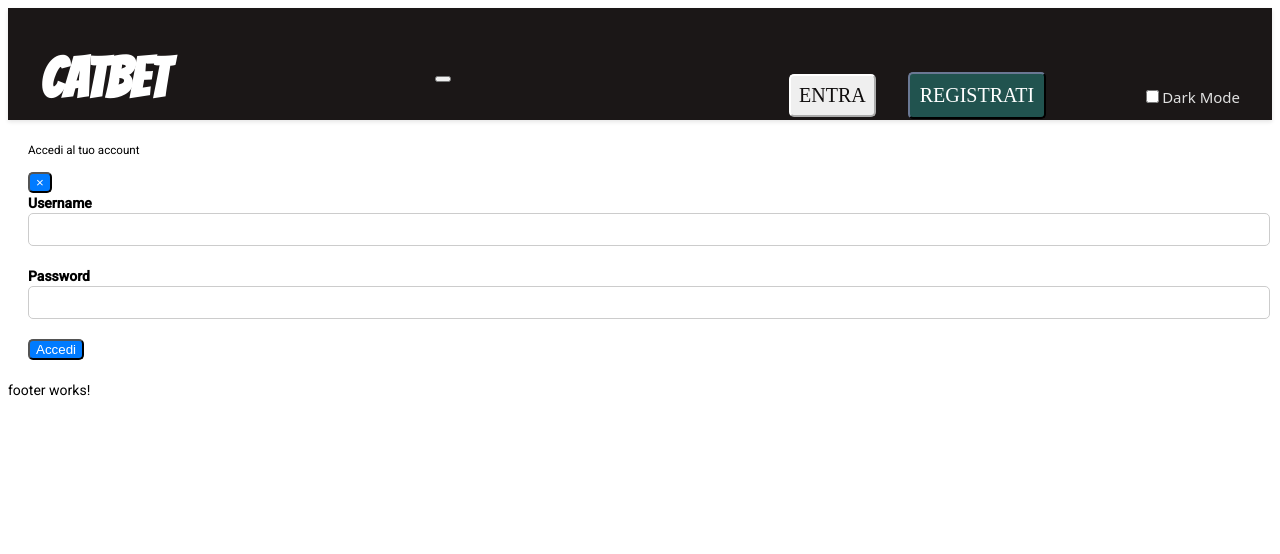
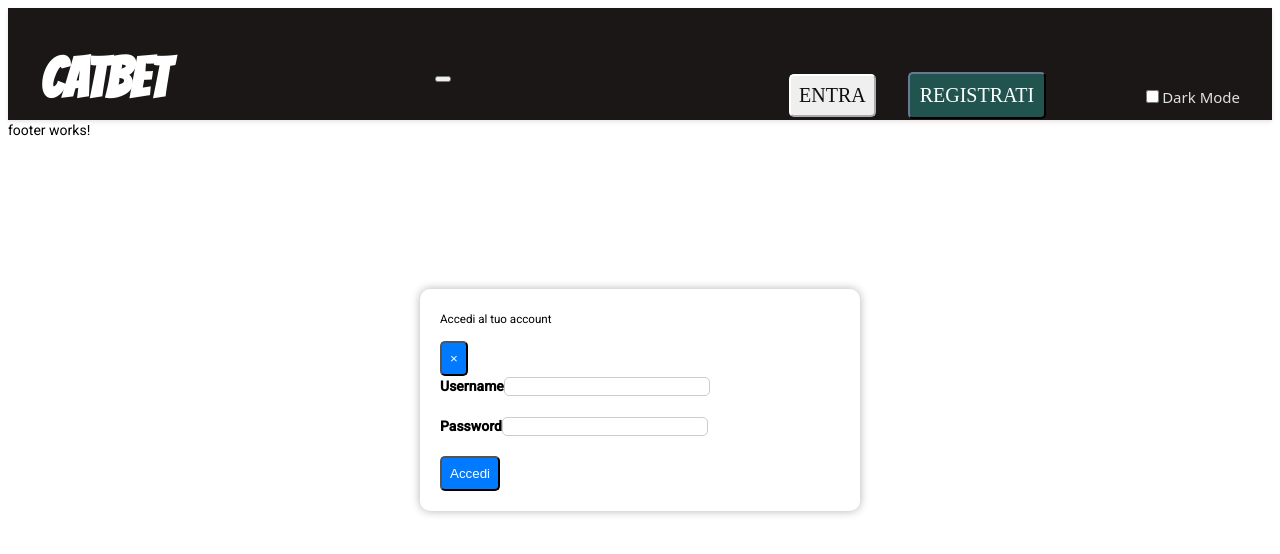
Before and after one commit to DwightKSchrute9/Capstone, an Angular app in the folder Angular/sito-scommesse/: page /login in a window 1280 px wide. Shown: the top 554 px of the page. Built offline with nearby package versions, Linux system fonts and the light colour scheme; a web font is replaced by a local one.

Commit message:
StyleModalLoginImpl

```diff
--- a/Angular/sito-scommesse/src/app/login/login.component.html
+++ b/Angular/sito-scommesse/src/app/login/login.component.html
@@ -1,4 +1,5 @@
 <div class="modal fade" id="loginModal" tabindex="-1" role="dialog" aria-labelledby="loginModalLabel" aria-hidden="true">
+  <div class="modal fade custom-modal" id="loginModal" tabindex="-1" role="dialog" aria-labelledby="loginModalLabel" aria-hidden="true">
   <div class="modal-dialog modal-dialog-centered" role="document">
     <div class="modal-content">
       <div class="modal-header">
@@ -23,3 +24,4 @@
     </div>
   </div>
 </div>
+</div>
--- a/Angular/sito-scommesse/src/app/login/login.component.scss
+++ b/Angular/sito-scommesse/src/app/login/login.component.scss
@@ -1,6 +1,32 @@
+.overlay {
+  position: fixed;
+  top: 0;
+  left: 0;
+  width: 100%;
+  height: 100%;
+  background-color: rgba(0, 0, 0, 0.5);
+  z-index: 999;
+  opacity: 0;
+  visibility: hidden;
+  transition: opacity 0.2s ease-out, visibility 0s linear 0.2s;
+  &.show {
+    opacity: 1;
+    visibility: visible;
+    transition-delay: 0s;
+  }
+}
+
 .modal-content {
   border-radius: 10px;
+  position: absolute;
+  top: 50%;
+  left: 50%;
+  transform: translate(-50%, -50%);
+  border-radius: 10px;
   padding: 20px;
+  background-color: #fff;
+  width: 400px;
+  box-shadow: 0 0 10px rgba(0, 0, 0, 0.3);
   .form-group {
     margin-bottom: 20px;
   }
@@ -10,13 +36,14 @@
   input {
     border-radius: 5px;
     border: 1px solid #ccc;
-    padding: 8px;
-    width: 100%;
+    width: 50%;
+    height: 100%;
   }
   button {
     border-radius: 5px;
     background-color: #007bff;
     color: #fff;
+    padding: 8px;
     &:hover {
       background-color: #0069d9;
       color: #fff;
--- a/Angular/sito-scommesse/src/app/login/login.component.ts
+++ b/Angular/sito-scommesse/src/app/login/login.component.ts
@@ -1,3 +1,4 @@
+
 import { Component } from '@angular/core';
 
 @Component({
@@ -6,12 +7,21 @@ import { Component } from '@angular/core';
   styleUrls: ['./login.component.scss']
 })
 export class LoginComponent {
-
   username: string | undefined;
   password: string | undefined;
+  showModal: boolean = false;
+
+  constructor() {}
+
+  open() {
+    this.showModal = true;
+  }
+
+  close() {
+    this.showModal = false;
+  }
 
   login() {
     // gestione del login
   }
-
 }
```
